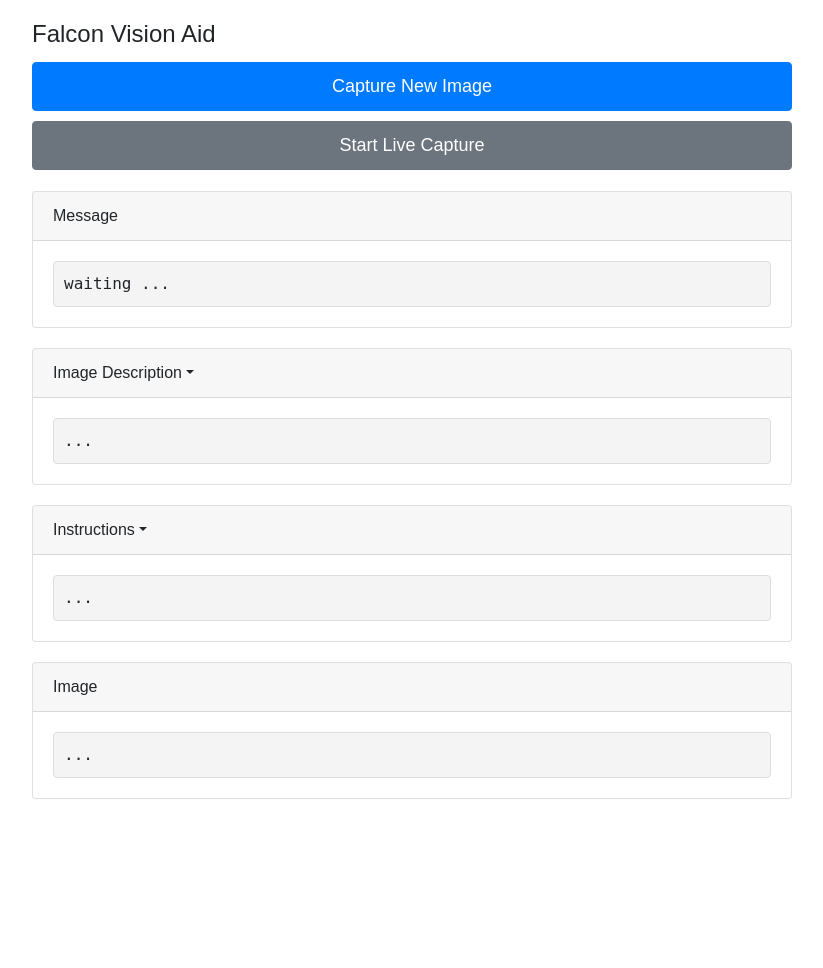
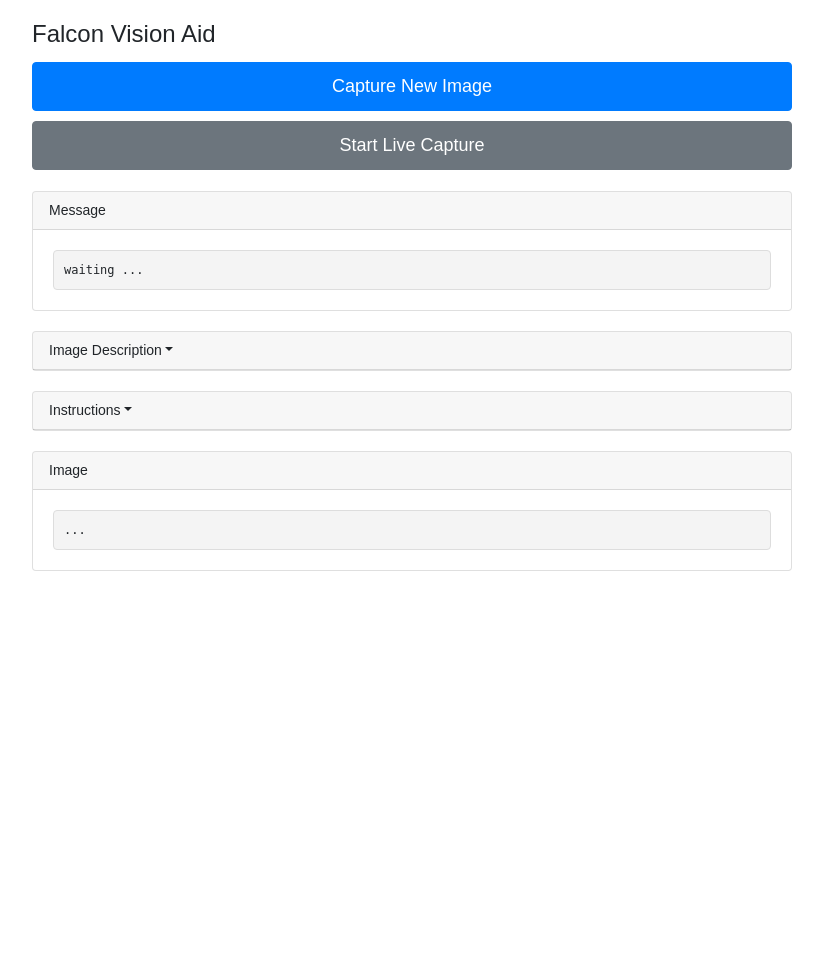
Before and after one commit to alexpwrd/falcon-hackathon, a Flask app: page / in a window 1280 px wide. Shown: the whole page, without its empty margins (228-1051 px from the left). After the commit the page ends 571 px from the top, so only its background shows below. Run offline with Flask 2, Linux system fonts and the light colour scheme; some libraries are stand-ins or nearby versions.

Commit message:
ui 006 x.02

```diff
--- a/templates/index.html
+++ b/templates/index.html
@@ -12,9 +12,27 @@
         .btn-custom { font-size: 18px; padding: 10px 20px; margin: 5px 0; width: 100%; }
         h1 { font-size: 24px; }
         .card { margin-bottom: 20px; }
-        .card-header { cursor: pointer; }
-        .code-block { background-color: #f4f4f4; border: 1px solid #ddd; border-radius: 4px; padding: 10px; font-family: monospace; white-space: pre-wrap; }
-        #output-container { min-height: calc(100vh - 200px); display: flex; flex-direction: column; }
+        .card-header {
+            cursor: pointer;
+            font-size: 14px;
+            padding: 0.5rem 1rem;
+        }
+        .code-block {
+            background-color: #f4f4f4;
+            border: 1px solid #ddd;
+            border-radius: 4px;
+            padding: 10px;
+            font-family: monospace;
+            white-space: pre-wrap;
+            font-size: 12px;
+        }
+        #output-container {
+            min-height: calc(100vh - 200px);
+            display: flex;
+            flex-direction: column;
+            overflow-y: auto;
+        }
+        .card-body { display: none; }
     </style>
 </head>
 <body>
@@ -24,7 +42,7 @@
 
     <div class="card mt-3">
         <div class="card-header">Message</div>
-        <div class="card-body">
+        <div class="card-body" style="display: block;">
             <div id="systemMessage" class="code-block">waiting ...</div>
         </div>
     </div>
@@ -46,7 +64,7 @@
 
         <div class="card">
             <div class="card-header">Image</div>
-            <div class="card-body">
+            <div class="card-body" style="display: block;">
                 <div id="imageContainer">
                     <div id="noImage" class="code-block">...</div>
                     <img id="resizedImage" alt="Resized image seen by AI" style="display: none;">
@@ -82,7 +100,7 @@
                     } else {
                         $('#systemMessage').text('Success');
                         $('#imageDescription').text(response.description);
-                        $('#instructions').text(response.instructions);
+                        $('#instructions').text(response.instructions.trim());
                         if (response.resized_image_url) {
                             $('#resizedImage').attr('src', response.resized_image_url).show();
                             $('#noImage').hide();
```
